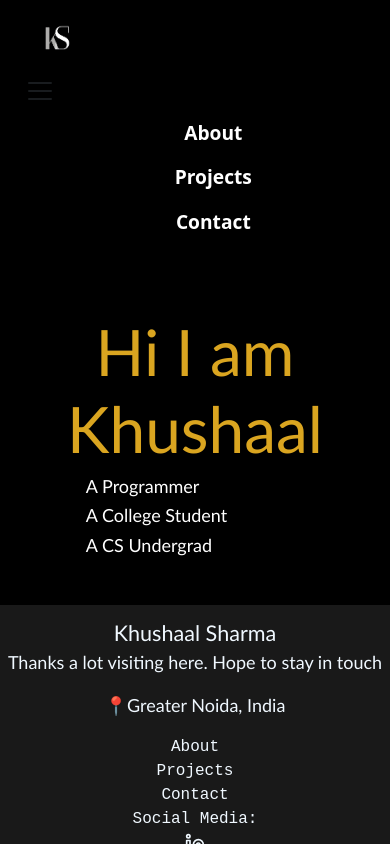
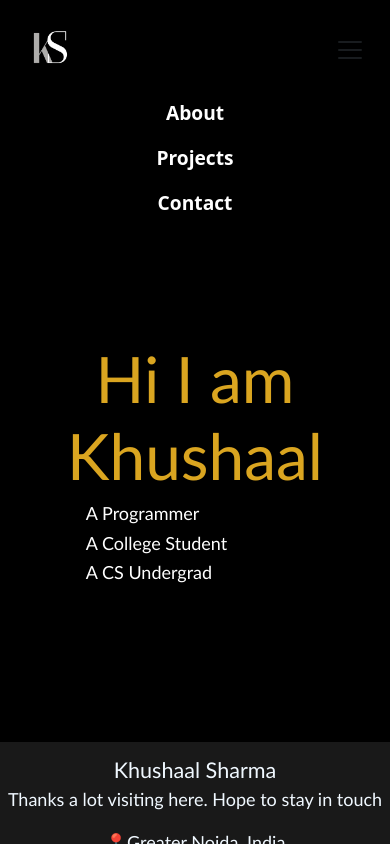
Before and after one commit to khushaalsharma/Khushaal-Sharma, a React (Create React App) app in the folder khushaalsharma/: page / in a window 390 px wide. Both pictures are taken after a click on the button "Toggle navigation". Shown: the top 844 px of the page. Built offline with nearby package versions, Linux system fonts and the light colour scheme.

Commit message:
new commit - Site fully responsive

```diff
--- a/khushaalsharma/src/Components/Navbar.js
+++ b/khushaalsharma/src/Components/Navbar.js
@@ -23,23 +23,23 @@ const Navbar = () => {
 
 
     return (
-        <nav class="navbar navbar-expand-lg bg-body-tertiary">
-            <div class="container-fluid">
-                <a class="navbar-brand">
+        <nav className="navbar navbar-expand-lg bg-body-tertiary">
+            <div className="container-fluid">
+                <a className="navbar-brand">
                     <div className='logo-khushaal' onClick={ksClick}>
                         <img src={logo}/>
                     </div>
                 </a>
-                <button class="navbar-toggler" type="button" data-bs-toggle="collapse" data-bs-target="#navbarSupportedContent" aria-controls="navbarSupportedContent" aria-expanded="false" aria-label="Toggle navigation">
-                    <span class="navbar-toggler-icon"></span>
+                <button className="navbar-toggler" type="button" data-bs-toggle="collapse" data-bs-target="#navbarSupportedContent" aria-controls="navbarSupportedContent" aria-expanded="false" aria-label="Toggle navigation">
+                    <span className="navbar-toggler-icon"></span>
                 </button>
-                <div class="collapse navbar-collapse" id="navbarSupportedContent">
-                    <ul class="navbar-nav me-auto mb-2 mb-lg-0">
-                        <li class="nav-item" onClick={aboutClick}>
-                            <a class="nav-link" aria-current="page">About</a>
+                <div className="collapse navbar-collapse" id="navbarSupportedContent">
+                    <ul className="navbar-nav me-auto mb-2 mb-lg-0">
+                        <li className="nav-item" onClick={aboutClick}>
+                            <a className="nav-link" aria-current="page">About</a>
                         </li>
-                        <li class="nav-item" onClick={projectClick}>
-                            <a class="nav-link" aria-current="page">Projects</a>
+                        <li className="nav-item" onClick={projectClick}>
+                            <a className="nav-link" aria-current="page">Projects</a>
                         </li>
                         <li className='nav-item' onClick={contactClick}>
                             <a className='nav-link' aria-current="page">Contact</a>
--- a/khushaalsharma/src/Components/Styles.css
+++ b/khushaalsharma/src/Components/Styles.css
@@ -5,7 +5,6 @@
 
 .navbar div div ul li a{
     color: white;
-    margin-left: 10%;
     font-size: larger;
     font-weight: bolder;
 }
@@ -18,7 +17,6 @@ a:hover{
 .logo-khushaal{
     height: 10%;
     width: 20%;
-    padding-left: 5%;
 }
 
 .logo-khushaal img{
@@ -193,3 +191,24 @@ footer{
 .linkToOther :hover{
     color: darkblue !important;
 }
+
+@media screen and (max-width: 768px){
+
+    .navbar-brand{
+        width: 20%;
+        height: 40%;
+    }
+
+    .logo-khushaal{
+        width: 100%;
+        height: 100%;
+    }
+
+    .mainpage{
+        padding: 15% 0 30%;
+    }
+
+    .projectCard{
+        padding: 10px 20px;
+    }
+}
```
